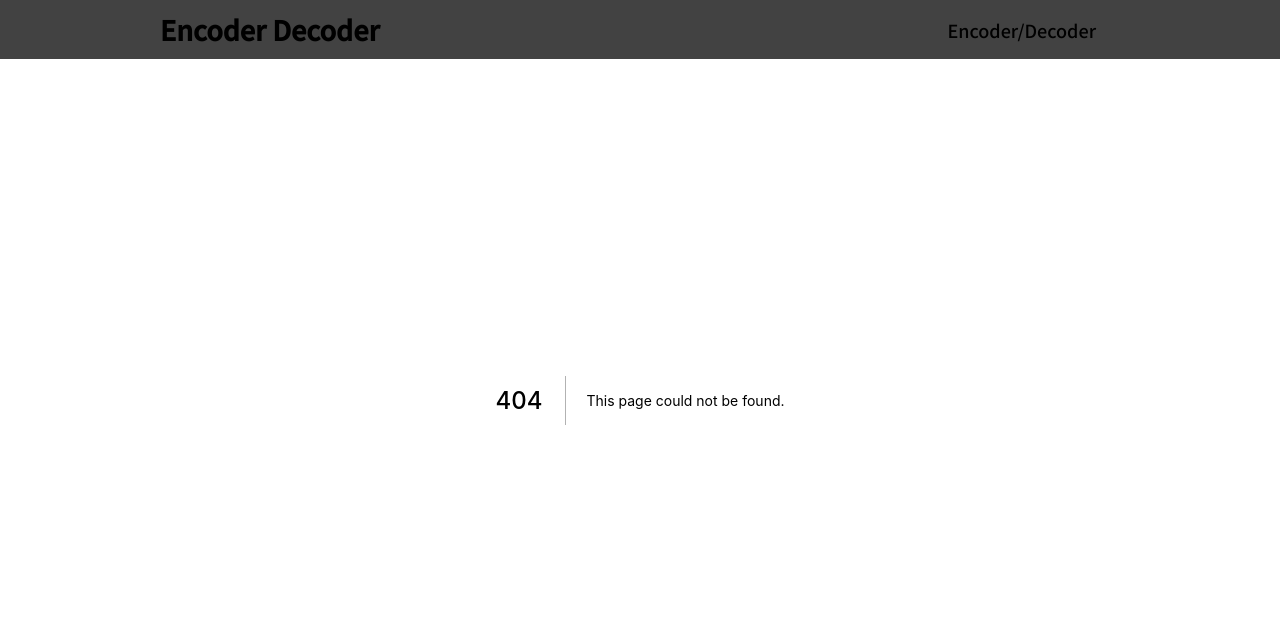
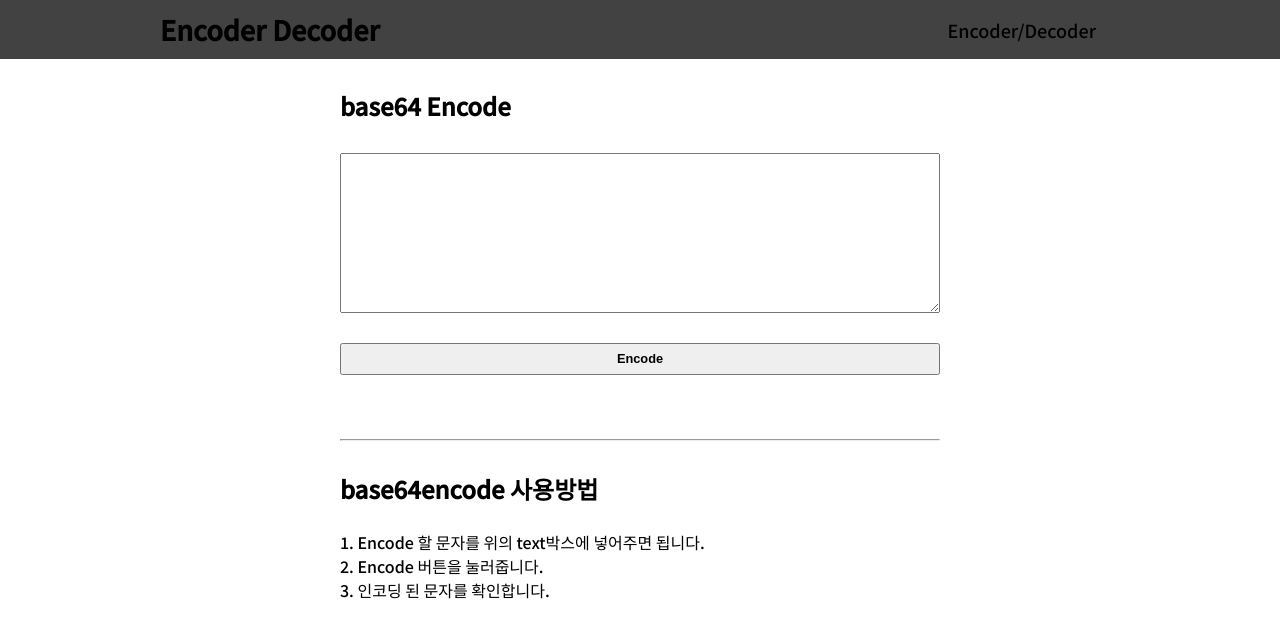
Before and after one commit to aaakch0316/EncodeDecode, a Next.js app: page /base64encode in a window 1280 px wide. Before the commit this address had no page. Shown: the top 638 px of the page. Built offline with nearby package versions, Linux system fonts and the light colour scheme; a web font is replaced by a local one.

Commit message:
[+] base64 encode page

```diff
--- /dev/null
+++ b/components/encode/encode.jsx
@@ -0,0 +1,57 @@
+import styles from './encode.module.css'
+import { useState } from 'react'
+import Button from '../button/button'
+
+
+const Encode = ({data}) => {
+    const [inputValue, setInputValue] = useState('')
+    const [inputEncodeValue, setInputEncodeValue] = useState('')
+    const handleChange = (e) => {
+        setInputValue(e.target.value)
+    }
+    const [urlEncode, setUrlEncode] = useState(false)
+    const onHandleAreatext = () => {
+        if (inputValue.length == 0){
+            alert('please input text!')
+            return
+        }
+        setInputEncodeValue(encodeURI(inputValue))
+        setUrlEncode(true)
+    }
+    const backHandleAreatext = () => {
+        setUrlEncode(false)
+    }
+    return (
+        <div className={styles.container}>
+            <p>{data.text.descript}</p>
+            <main className={styles.main}>
+                <h2>{data.text.main}</h2>
+                {urlEncode?
+                <>
+                    <textarea className={styles.textarea} value={inputEncodeValue} onChange={handleChange} />
+                    <Button onClick={backHandleAreatext} name="Back" />
+                </>
+                :
+                <>
+                    <textarea className={styles.textarea} value={inputValue} onChange={handleChange} />
+                    <Button onClick={onHandleAreatext} name="Encode" />
+                </>
+                }
+            </main>
+            <div className={styles.hr}>
+                <hr />
+            </div>
+            <section className={styles.explanation}>
+                <h2>{data.text.explanation}</h2>
+                <br />
+                <ol>
+                    <li>1. Encode 할 문자를 위의 text박스에 넣어주면 됩니다.</li>
+                    <ii>2. Encode 버튼을 눌러줍니다.</ii>
+                    <li>3. 인코딩 된 문자를 확인합니다.</li>
+                </ol>
+            </section>
+        </div>
+    )
+}
+
+export default Encode;
--- /dev/null
+++ b/components/encode/encode.module.css
@@ -0,0 +1,39 @@
+.container {
+    padding: 0 2rem;
+    display: flex;
+    flex-direction: column;
+    /* justify-content: center; */
+    align-items: center;
+    /* width: 500px;
+    height: 500px;
+    background-color: blue; */
+  }
+
+  .main {
+      /* background-color: blue; */
+      width: 600px;
+      min-height: 50vh;
+      padding: 4rem 0;
+      flex: 1;
+      display: flex;
+      flex-direction: column;
+      justify-content: center;
+      /* align-items: center; */
+    }
+
+  .main .textarea {
+      /* width: 700px; */
+      width: 100%;
+      height: 20vh;
+      margin: 30px 0;
+      /* padding: 20px; */
+  }
+
+  .hr {
+      width: 600px;
+  }
+
+  .explanation {
+      width: 600px;
+      margin: 30px 0;
+  }
--- /dev/null
+++ b/container/base64encode.js
@@ -0,0 +1,18 @@
+import Encode from "../components/encode/encode";
+
+const EncodePage = () => {
+    const data = {
+        text : {
+            descript : "base64 인코딩 하는 방법을 알아보자",
+            main : "base64 Encode",
+            explanation : "base64encode 사용방법"
+        }
+    }
+    return(
+    <>
+        <Encode data={data} />
+    </>
+    )
+}
+
+export default EncodePage;
--- /dev/null
+++ b/pages/base64encode/index.js
@@ -0,0 +1,9 @@
+import EncodePage from '../../container/base64encode'
+
+const Encode = () => {
+    return (
+        <EncodePage />
+    )
+}
+
+export default Encode;
```
